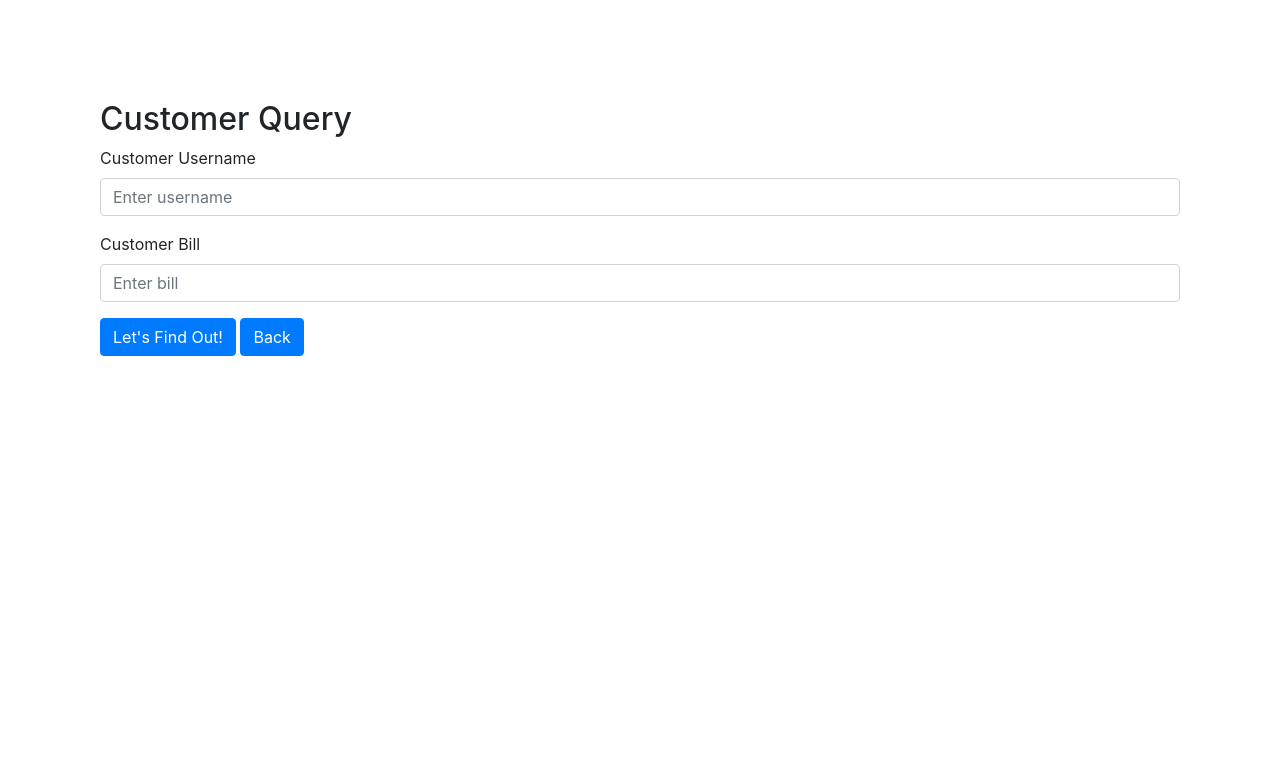
After one commit to Sophiezd/Bookingpedia, a Django app: page /customers/customer_query in a window 1280 px wide. The commit adds this page. Shown: the top 783 px of the page. Run offline with Django 4.2, Linux system fonts and the light colour scheme; some libraries are stand-ins or nearby versions.

Commit message:
Customer changes

```diff
--- a/Bookingpedia/urls.py
+++ b/Bookingpedia/urls.py
@@ -19,7 +19,7 @@ from BookingpediaApp.views import CustomerListView, edit_customer, insert_hotel,
     edit_hotel, RoomListView, edit_room, ReservationListView, edit_reservation, \
         ItemListView, edit_item, TransactionListView, edit_transaction, delete_customer, \
             delete_hotel, delete_reservation, delete_room, delete_item, delete_transaction, main_page , \
-                insert_transaction, insert_reservation, insert_customer, insert_item, insert_room
+                insert_transaction, insert_reservation, insert_customer, insert_item, insert_room, customer_query
 
 urlpatterns = [
     path('admin/', admin.site.urls),
@@ -48,4 +48,5 @@ urlpatterns = [
     path('reservations/<int:pk>/delete', delete_reservation, name = 'deleteReservations'),
     path('items/<int:pk>/delete', delete_item, name = 'deleteItems'),
     path('transactions/<int:pk>/delete', delete_transaction, name = 'deleteTransactions'),
+    path('customers/customer_query', customer_query, name="customer_query"),
 ]
--- a/BookingpediaApp/views.py
+++ b/BookingpediaApp/views.py
@@ -330,3 +330,9 @@ def delete_item(request, pk):
     item_del = Item.objects.get(pk=pk)
     item_del.delete()
     return HttpResponseRedirect("/items")
+
+def customer_query(request):
+    if request.method == 'POST':
+        return redirect('/customers')
+    else:
+        return render(request, 'customer_query.html')
--- /dev/null
+++ b/templates/customer_query.html
@@ -0,0 +1,33 @@
+<html>
+<head>
+  <title>Customer Query</title>
+  <link rel="stylesheet" href="https://maxcdn.bootstrapcdn.com/bootstrap/4.0.0/css/bootstrap.min.css" integrity="sha384-Gn5384xqQ1aoWXA+058RXPxPg6fy4IWvTNh0E263XmFcJlSAwiGgFAW/dAiS6JXm" crossorigin="anonymous">
+</head>
+<body>
+<div class="container" style="margin-top: 100px">
+<div class="container" style="margin-right: 200px">
+<h2>Customer Query</h2>
+<form method="POST">
+  {% csrf_token %}
+  <div class="form-group">
+    <label for="username">Customer Username</label>
+    <input type="text" class="form-control" id="username" name="username" placeholder="Enter username">
+  </div>
+  <!-- <div class="form-group">
+    <label for="password">Customer Password</label>
+    <input type="text" class="form-control" id="password" name="password" placeholder="Enter password">
+  </div> -->
+  <div class="form-group">
+    <label for="bill">Customer Bill</label>
+    <input type="number" class="form-control" id="bill" name="bill" placeholder="Enter bill">
+  </div>
+ <button type="submit" class="btn btn-primary">Let's Find Out!</button>
+ <a href= "{% url 'Customers' %}"><button type = "button" class="btn btn-primary">Back</button></a>
+ </form>
+</div>
+</div>
+<script src="https://code.jquery.com/jquery-3.2.1.slim.min.js" integrity="sha384-KJ3o2DKtIkvYIK3UENzmM7KCkRr/rE9/Qpg6aAZGJwFDMVNA/GpGFF93hXpG5KkN" crossorigin="anonymous"></script>
+<script src="https://cdnjs.cloudflare.com/ajax/libs/popper.js/1.12.9/umd/popper.min.js" integrity="sha384-ApNbgh9B+Y1QKtv3Rn7W3mgPxhU9K/ScQsAP7hUibX39j7fakFPskvXusvfa0b4Q" crossorigin="anonymous"></script>
+<script src="https://maxcdn.bootstrapcdn.com/bootstrap/4.0.0/js/bootstrap.min.js" integrity="sha384 JZR6Spejh4U02d8jOt6vLEHfe/JQGiRRSQQxSfFWpi1MquVdAyjUar5+76PVCmYl" crossorigin="anonymous"></script>
+</body>
+</html>
--- a/templates/customers.html
+++ b/templates/customers.html
@@ -67,6 +67,7 @@
   {% endif %}
   <div class="text-center">
     <a href={% url "insert_customer" %}><button type = "button" class="btn btn-success">Insert Customer</button></a>
+    <a href={% url "customer_query" %}><button type = "button" class="btn btn-success">Customer Query</button></a>
   </div>
     <script>
       function likeToDelete(pk)
```
